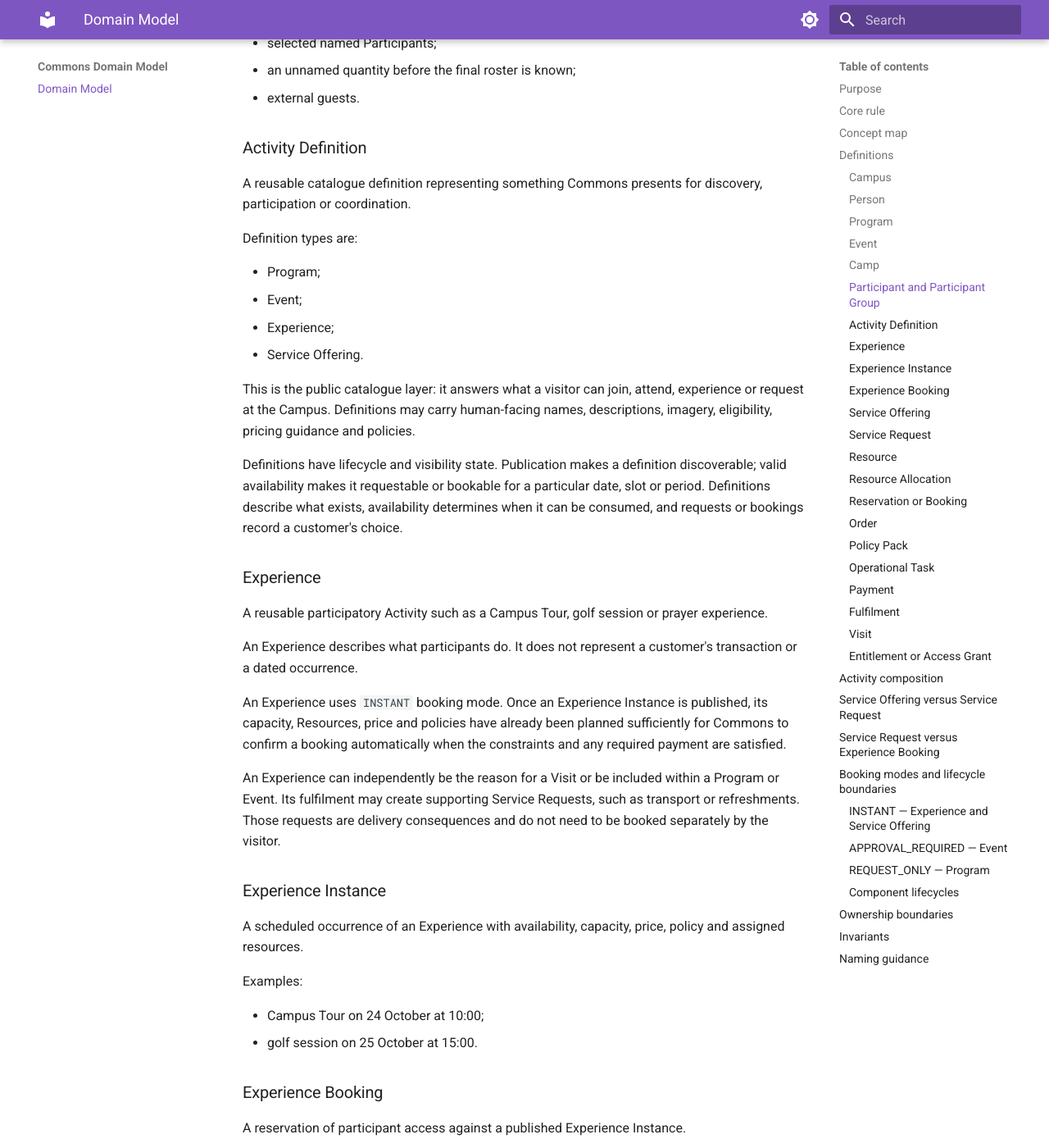
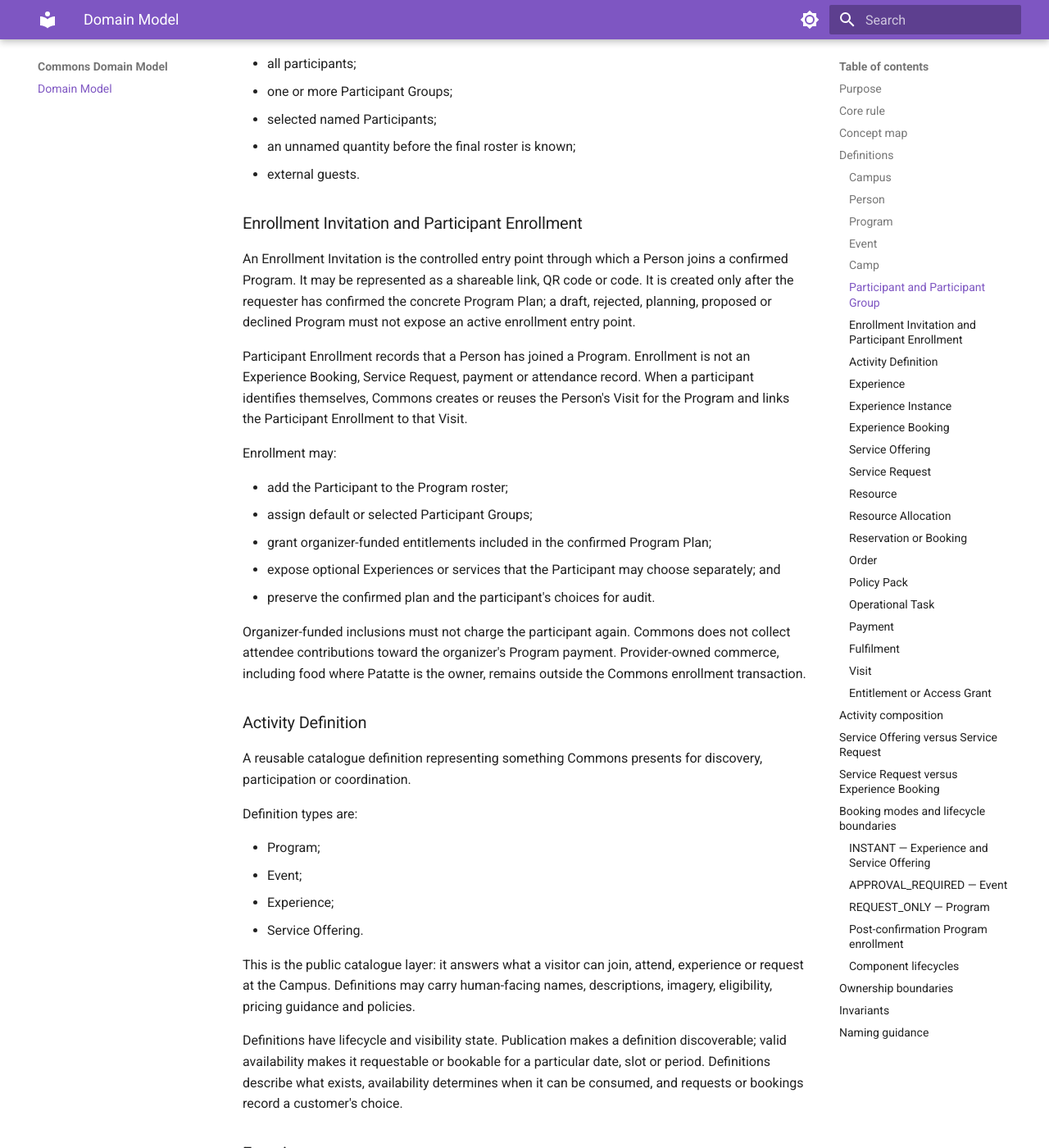
Before and after one commit to First-Love-Church-Tech-Community/commons-domain-model, an MkDocs documentation site: the page built from docs/index.md, in a window 1280 px wide and 1400 px high, scrolled down 4654 px. Shown: the whole window at 82% size. Built offline with MkDocs 1.6.1 and Material for MkDocs 9.7.7, drawn with Linux system fonts in a browser that asks for light colours; some of the changed text lies outside the part shown.

Commit message:
docs: publish Program enrollment lifecycle (#1)

````diff
--- a/docs/index.md
+++ b/docs/index.md
@@ -82,6 +82,8 @@ A Program uses `REQUEST_ONLY` booking mode because the customer's initial requir
 
 A camp is a specific kind of Program. The requested or confirmed Program is the coordinating aggregate, not one oversized Service Request.
 
+Only after the requester confirms the concrete Program Plan does Commons create an Enrollment Invitation. The invitation may be shared as a link, QR code or code and lets participants identify themselves and enrol in that confirmed Program.
+
 A confirmed Program may contain:
 
 - agreed dates and organizer;
@@ -148,6 +150,22 @@ Program components may target:
 - selected named Participants;
 - an unnamed quantity before the final roster is known;
 - external guests.
+
+### Enrollment Invitation and Participant Enrollment
+
+An Enrollment Invitation is the controlled entry point through which a Person joins a confirmed Program. It may be represented as a shareable link, QR code or code. It is created only after the requester has confirmed the concrete Program Plan; a draft, rejected, planning, proposed or declined Program must not expose an active enrollment entry point.
+
+Participant Enrollment records that a Person has joined a Program. Enrollment is not an Experience Booking, Service Request, payment or attendance record. When a participant identifies themselves, Commons creates or reuses the Person's Visit for the Program and links the Participant Enrollment to that Visit.
+
+Enrollment may:
+
+- add the Participant to the Program roster;
+- assign default or selected Participant Groups;
+- grant organizer-funded entitlements included in the confirmed Program Plan;
+- expose optional Experiences or services that the Participant may choose separately; and
+- preserve the confirmed plan and the participant's choices for audit.
+
+Organizer-funded inclusions must not charge the participant again. Commons does not collect attendee contributions toward the organizer's Program payment. Provider-owned commerce, including food where Patatte is the owner, remains outside the Commons enrollment transaction.
 
 ### Activity Definition
 
@@ -470,9 +488,19 @@ flowchart TB
     Plan --> Decision{"Requester decision"}
     Decision -->|Confirm| Confirmed["Confirmed Program"]
     Decision -->|Decline| Declined["Declined / Cancelled"]
+    Confirmed --> Invitation["Enrollment invitation<br/>link / QR / code"]
+    Invitation --> Identify["Participant identifies"]
+    Identify --> Visit["Create or reuse Visit"]
+    Visit --> Enrolment["Participant Enrollment"]
 ```
 
 `REQUEST_ONLY` does not imply eventual approval. Front Desk may reject the initial request, or planning may end without a viable plan. Only a concrete plan that the requester accepts becomes a confirmed Program.
+
+### Post-confirmation Program enrollment
+
+The Enrollment Invitation belongs to the confirmed Program and provides the public entry point; it does not itself make someone a Participant. After identification, Commons creates or reuses the Person's Program Visit, records one Participant Enrollment, applies the appropriate Participant Groups and resolves the entitlements funded by the organizer's confirmed plan.
+
+Included Experiences and services are exposed as entitlements or access grants, not as a second participant charge. Optional participant choices remain distinct transactions or selections according to the component's policy. Enrollment, booking, attendance, service usage and payment remain separate measures.
 
 ### Component lifecycles
 
@@ -530,6 +558,11 @@ Current examples:
 20. External-system ownership must not be obscured by Commons orchestration.
 21. Payment confirmation must be server-authoritative and idempotent.
 22. A consolidated Program or Event financial view must retain allocations to its component transactions.
+23. An Enrollment Invitation may be created only for a confirmed Program after the requester accepts its concrete Program Plan.
+24. Participant Enrollment links a Person to a Program and creates or reuses that Person's Program Visit; it is not a booking, request, payment or attendance record.
+25. Organizer-funded Program inclusions become participant entitlements and must not charge the participant again.
+26. Commons does not collect attendee contributions toward the organizer's Program payment.
+27. Enrollment, Participant Group membership, entitlement, optional selection, attendance and service usage remain independently auditable.
 
 ## Naming guidance
 
@@ -544,6 +577,9 @@ Use these terms consistently:
 - “experience” for what a participant does;
 - “event” for a gathering or occasion;
 - “program” for a structured, collaboratively planned participant journey;
+- “enrollment invitation” for the confirmed Program's shareable join entry point;
+- “participant enrollment” for a Person joining a Program;
+- “entitlement” for organizer-funded or otherwise authorized access without another charge;
 - “task” for internal work;
 - “fulfilment” for delivered outcome.
 
@@ -553,6 +589,9 @@ Avoid:
 - calling a physical Facility or an Event an Experience;
 - treating a Camp or Program as one Service Request;
 - describing `REQUEST_ONLY` as guaranteed approval;
+- creating an enrollment invitation before the Program Plan is confirmed;
+- treating enrollment as a booking, payment or attendance record;
+- charging a participant again for an organizer-funded inclusion;
 - creating a Service Offering for every individual room or vehicle;
 - treating operational Tasks as customer-facing requests;
 - copying provider-owned commerce records into Commons as if Commons owned them.
````
